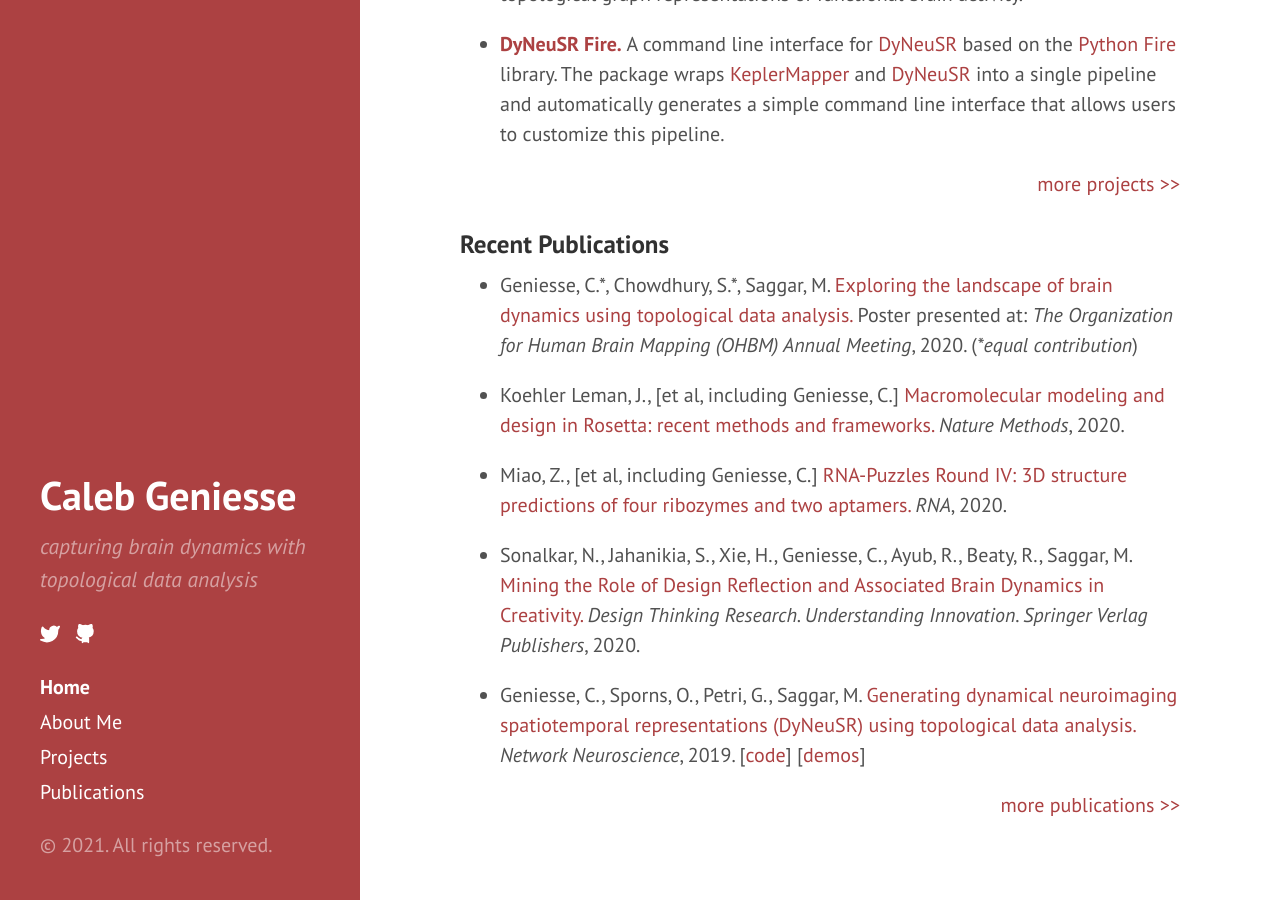
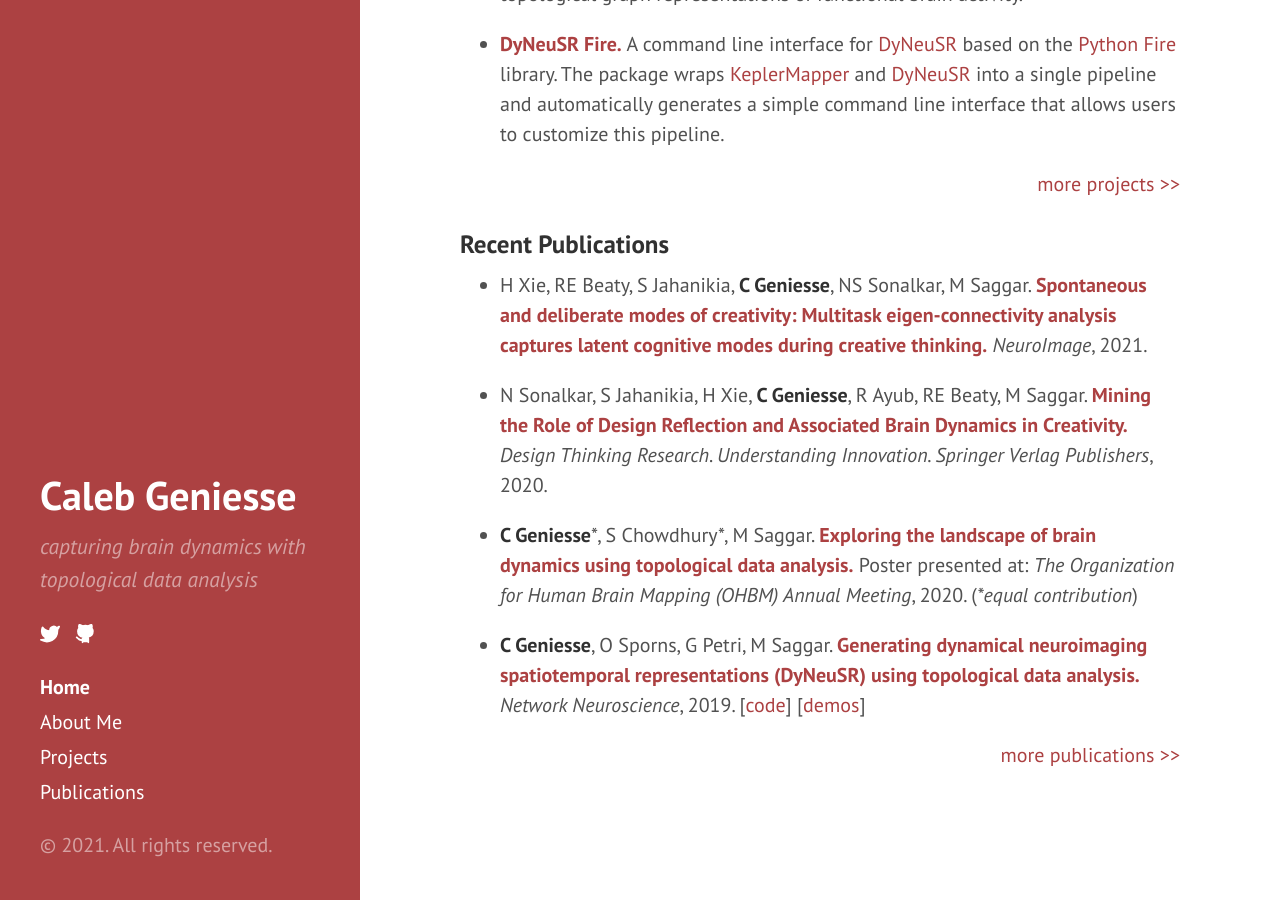
Before and after one commit to calebgeniesse/calebgeniesse.github.io, a Jekyll site: the page built from index.md, in a window 1280 px wide and 900 px high, scrolled down 519 px. Built offline with Jekyll 4.4.1, drawn with Linux system fonts in a browser that asks for light colours.

Commit message:
Update index.md

```diff
--- a/index.md
+++ b/index.md
@@ -29,17 +29,18 @@ I am a graduate student in the [Biophysics Program](http://med.stanford.edu/biop
 </div>
 
 
+
 ### Recent Publications
 
-- Geniesse, C.\*, Chowdhury, S.\*, Saggar, M. [Exploring the landscape of brain dynamics using topological data analysis.](https://github.com/calebgeniesse/calebgeniesse.github.io/blob/master/public/posters/Geniesse-Chowdhury-2020-OHBM.pdf) Poster presented at: *The Organization for Human Brain Mapping (OHBM) Annual Meeting*, 2020. (*\*equal contribution*)
+- H Xie, RE Beaty, S Jahanikia, **C Geniesse**, NS Sonalkar, M Saggar. **[Spontaneous and deliberate modes of creativity: Multitask eigen-connectivity analysis captures latent cognitive modes during creative thinking.](https://doi.org/10.1016/j.neuroimage.2021.118531)** *NeuroImage*, 2021.
 
-- Koehler Leman, J., \[et al, including Geniesse, C.\] [Macromolecular modeling and design in Rosetta: recent methods and frameworks.](https://doi.org/10.1038/s41592-020-0848-2) *Nature Methods*, 2020.
+- N Sonalkar, S Jahanikia, H Xie, **C Geniesse**, R Ayub, RE Beaty, M Saggar. **[Mining the Role of Design Reflection and Associated Brain Dynamics in Creativity.](https://doi.org/10.1007/978-3-030-28960-7_10)** *Design Thinking Research. Understanding Innovation. Springer Verlag Publishers*, 2020.
 
-- Miao, Z., \[et al, including Geniesse, C.\] [RNA-Puzzles Round IV: 3D structure predictions of four ribozymes and two aptamers.](https://doi.org/10.1261/rna.075341.120) *RNA*, 2020.
+- **C Geniesse**\*, S Chowdhury\*, M Saggar. **[Exploring the landscape of brain dynamics using topological data analysis.](https://github.com/calebgeniesse/calebgeniesse.github.io/blob/master/public/posters/Geniesse-Chowdhury-2020-OHBM.pdf)** Poster presented at: *The Organization for Human Brain Mapping (OHBM) Annual Meeting*, 2020. (*\*equal contribution*)
 
-- Sonalkar, N., Jahanikia, S., Xie, H., Geniesse, C., Ayub, R., Beaty, R., Saggar, M. [Mining the Role of Design Reflection and Associated Brain Dynamics in Creativity.](https://doi.org/10.1007/978-3-030-28960-7_10) *Design Thinking Research. Understanding Innovation. Springer Verlag Publishers*, 2020.
+- **C Geniesse**, O Sporns, G Petri, M Saggar. **[Generating dynamical neuroimaging spatiotemporal representations (DyNeuSR) using topological data analysis.](https://doi.org/10.1162/netn_a_00093)** *Network Neuroscience*, 2019. [[code](https://braindynamicslab.github.io/dyneusr)] [[demos](https://braindynamicslab.github.io/dyneusr/demo/)]
 
-- Geniesse, C., Sporns, O., Petri, G., Saggar, M. [Generating dynamical neuroimaging spatiotemporal representations (DyNeuSR) using topological data analysis.](https://doi.org/10.1162/netn_a_00093) *Network Neuroscience*, 2019. [[code](https://braindynamicslab.github.io/dyneusr)] [[demos](https://braindynamicslab.github.io/dyneusr/demo/)]
+
 
 <div class="more">
 	<a href="publications/">more publications</a>
```
